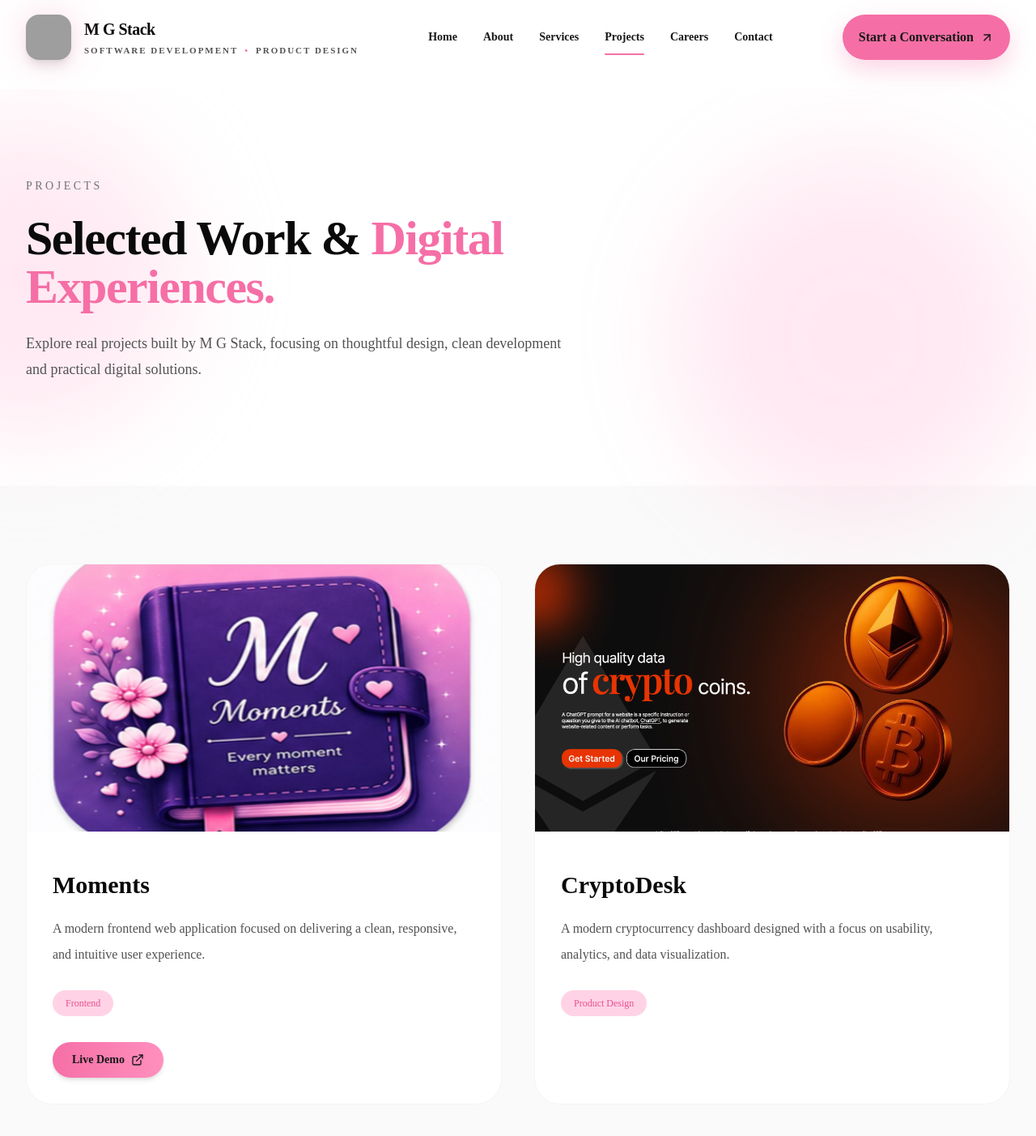
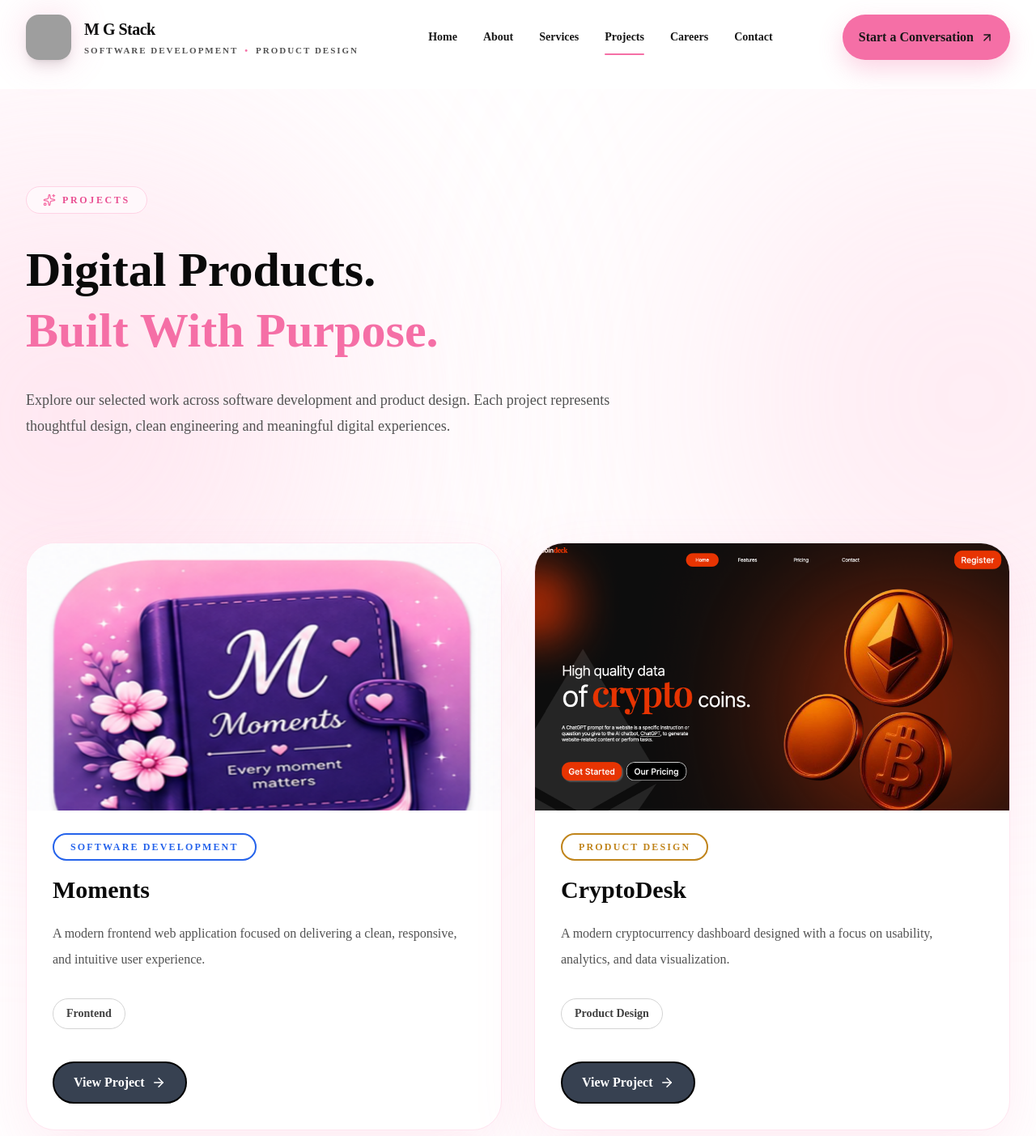
Before and after one commit to mrunaligupta2311/mg-stack, a React (Vite) app: page /projects in a window 1280 px wide. Shown: the top 1403 px of the page at 81% size. Built offline with nearby package versions, Linux system fonts and the light colour scheme; grey boxes are pictures that could not be loaded.

Commit message:
Improve projects page design and update project links

```diff
--- a/src/pages/Projects.jsx
+++ b/src/pages/Projects.jsx
@@ -1,127 +1,271 @@
  import { motion } from "framer-motion";
-import { ExternalLink, Code } from "lucide-react";
+import { ArrowRight, Sparkles } from "lucide-react";
+import { Link } from "react-router-dom";
+
 import projects from "../data/projects";
 
 const Projects = () => {
   return (
-    <main className="overflow-hidden bg-white">
+    <main className="relative overflow-hidden bg-white">
+
+
+      {/* Background */}
+
+      <div className="absolute inset-0 overflow-hidden">
+
+        <div className="absolute -left-60 top-20 h-[650px] w-[650px] rounded-full bg-[#FFD3E5] opacity-70 blur-[170px]" />
+
+        <div className="absolute right-[-220px] top-20 h-[600px] w-[600px] rounded-full bg-[#FFB8D4] opacity-40 blur-[180px]" />
+
+      </div>
+
+
+
       {/* Hero */}
-      <section className="relative px-6 pt-[110px] pb-20 lg:px-8 lg:pb-32">
-        {/* Background Glow */}
-        <div className="absolute -left-40 top-10 h-96 w-96 rounded-full bg-[#FFD3E5] opacity-50 blur-3xl" />
-        <div className="absolute right-0 top-20 h-[28rem] w-[28rem] rounded-full bg-[#FF8FBE] opacity-20 blur-3xl" />
 
-        <div className="relative mx-auto max-w-7xl">
+      <section className="relative px-6 pt-[120px] pb-24 lg:px-8 lg:pb-32">
+
+        <div className="mx-auto max-w-7xl">
+
           <motion.div
-            initial={{ opacity: 0, y: 30 }}
-            animate={{ opacity: 1, y: 0 }}
-            transition={{ duration: 0.6 }}
+
+            initial={{
+              opacity:0,
+              y:35
+            }}
+
+            animate={{
+              opacity:1,
+              y:0
+            }}
+
+            transition={{
+              duration:0.7
+            }}
+
             className="max-w-4xl"
+
           >
-            <p className="text-sm uppercase tracking-[0.25em] text-neutral-500">
-              Projects
+
+            <div className="inline-flex items-center gap-2 rounded-full border border-[#FFD3E5] bg-[#FFF8FB] px-5 py-2">
+
+              <Sparkles
+                size={16}
+                className="text-[#F56FA6]"
+              />
+
+              <span className="text-xs font-bold uppercase tracking-[0.22em] text-[#E94F92]">
+                PROJECTS
+              </span>
+
+            </div>
+
+
+
+            <h1 className="mt-8 text-5xl font-black leading-tight text-neutral-950 lg:text-6xl">
+
+              Digital Products.
+
+              <span className="block text-[#F56FA6]">
+                Built With Purpose.
+              </span>
+
+            </h1>
+
+
+
+            <p className="mt-8 max-w-3xl text-lg leading-8 text-neutral-600">
+
+              Explore our selected work across software development and
+              product design. Each project represents thoughtful design,
+              clean engineering and meaningful digital experiences.
+
             </p>
-            <h1 className="mt-6 text-4xl font-black tracking-tight text-neutral-950 sm:text-6xl">
-              Selected Work &{" "}
-              <span className="text-[#F56FA6]">Digital Experiences.</span>
-            </h1>
-            <p className="mt-6 max-w-2xl text-lg leading-8 text-neutral-600">
-              Explore real projects built by M G Stack, focusing on thoughtful
-              design, clean development and practical digital solutions.
-            </p>
+
+
           </motion.div>
+
         </div>
+
       </section>
 
-      {/* Projects */}
-      <section className="bg-neutral-50 px-6 py-24 lg:px-8">
+
+
+
+      {/* Projects Grid */}
+
+      <section className="relative px-6 pb-32 lg:px-8">
+
         <div className="mx-auto max-w-7xl">
-          {projects.length === 0 ? (
-            <div className="rounded-[32px] border border-neutral-100 bg-white p-12 text-center shadow-sm">
-              <h2 className="text-2xl font-semibold text-neutral-950">
-                Projects Coming Soon
-              </h2>
-              <p className="mt-3 text-neutral-600">
-                We are preparing our portfolio with real projects.
-              </p>
-            </div>
-          ) : (
+
+
+          {projects.length > 0 && (
+
             <div className="grid gap-10 lg:grid-cols-2">
-              {projects.map((project, index) => (
+
+
+              {projects.map((project,index)=>(
+
+
                 <motion.article
+
                   key={project.id}
-                  initial={{ opacity: 0, y: 30 }}
-                  whileInView={{ opacity: 1, y: 0 }}
-                  viewport={{ once: true }}
-                  transition={{ delay: index * 0.1 }}
-                  className="group overflow-hidden rounded-[32px] border border-neutral-100 bg-white transition-all duration-500 hover:-translate-y-2 hover:shadow-[0_30px_80px_rgba(0,0,0,0.08)]"
+
+                  initial={{
+                    opacity:0,
+                    y:40
+                  }}
+
+                  whileInView={{
+                    opacity:1,
+                    y:0
+                  }}
+
+                  viewport={{
+                    once:true
+                  }}
+
+                  transition={{
+                    delay:index*0.12
+                  }}
+
+
+                  className="group overflow-hidden rounded-[36px] border border-[#FFE5F0] bg-white shadow-[0_30px_80px_rgba(245,111,166,0.12)] transition-all duration-500 hover:-translate-y-3 hover:shadow-[0_35px_90px_rgba(245,111,166,0.22)]"
+
                 >
+
+
+
                   {/* Image */}
-                  <div className="relative aspect-video overflow-hidden">
+
+                  <div className="aspect-video overflow-hidden bg-[#FFF6FA]">
+
                     <img
+
                       src={project.image}
+
                       alt={project.title}
-                      className="h-full w-full object-cover transition-transform duration-700 group-hover:scale-105"
+
+                      className="h-full w-full object-cover object-top transition duration-700 group-hover:scale-110"
+
                     />
-                    <div className="absolute inset-0 bg-gradient-to-t from-black/20 to-transparent opacity-0 group-hover:opacity-100 transition" />
+
                   </div>
 
+
+
+
                   {/* Content */}
+
                   <div className="p-8">
-                    <p className="text-xs uppercase tracking-[0.2em] text-neutral-500">
-                      {project.category}
-                    </p>
-                    <h2 className="mt-4 text-3xl font-bold text-neutral-950">
+
+
+
+                    {/* Department */}
+
+                    <span
+
+                      className={`rounded-full border-2 bg-white px-5 py-2 text-xs font-bold uppercase tracking-[0.18em] ${
+                        project.department === "Software Development"
+                        ? "border-[#2563EB] text-[#2563EB]"
+                        : "border-[#C0841A] text-[#C0841A]"
+                      }`}
+
+                    >
+
+                      {project.department}
+
+                    </span>
+
+
+
+
+                    <h2 className="mt-6 text-3xl font-black text-neutral-950">
+
                       {project.title}
+
                     </h2>
+
+
+
                     <p className="mt-5 leading-8 text-neutral-600">
+
                       {project.description}
+
                     </p>
 
-                    {/* Technologies */}
-                    <div className="mt-7 flex flex-wrap gap-3">
-                      {project.technologies.map((tech) => (
+
+
+
+                    {/* Technology */}
+
+                    <div className="mt-8 flex flex-wrap gap-3">
+
+                      {project.technologies.map((tech)=>(
+
                         <span
+
                           key={tech}
-                          className="rounded-full bg-[#FFD3E5] px-4 py-2 text-xs font-medium text-[#E94F92]"
+
+                          className="rounded-full border border-neutral-300 bg-white px-4 py-2 text-sm font-semibold text-neutral-700"
+
                         >
+
                           {tech}
+
                         </span>
+
                       ))}
+
                     </div>
 
-                    {/* Actions */}
-                    <div className="mt-8 flex flex-wrap gap-4">
-                      {project.liveUrl && (
-                        <a
-                          href={project.liveUrl}
-                          target="_blank"
-                          rel="noreferrer"
-                          className="inline-flex items-center gap-2 rounded-full bg-gradient-to-r from-[#F56FA6] to-[#FF8FBE] px-6 py-3 text-sm font-semibold text-white transition-all hover:-translate-y-1 hover:from-[#FF8FBE] hover:to-[#F56FA6] shadow-md hover:shadow-lg"
-                        >
-                          Live Demo <ExternalLink size={16} />
-                        </a>
-                      )}
-                      {project.githubUrl && (
-                        <a
-                          href={project.githubUrl}
-                          target="_blank"
-                          rel="noreferrer"
-                          className="inline-flex items-center gap-2 rounded-full border border-neutral-300 px-6 py-3 text-sm font-semibold text-neutral-950 transition-all hover:-translate-y-1 hover:border-[#F56FA6] hover:text-[#F56FA6]"
-                        >
-                          Code <Code size={16} />
-                        </a>
-                      )}
+
+
+
+                    {/* View */}
+
+                    <div className="mt-10">
+
+{(project.pdfUrl || project.liveUrl) && (
+  <a
+    href={project.pdfUrl || project.liveUrl}
+    target="_blank"
+    rel="noreferrer"
+    className="inline-flex items-center gap-2 rounded-full border-2 border-black bg-[#374151] px-6 py-3 !font-semibold !text-white transition-all duration-300 hover:scale-105 hover:bg-black"
+  >
+    View Project
+    <ArrowRight size={18} className="text-white" />
+  </a>
+)}
+
+
+
+
                     </div>
+
+
                   </div>
+
+
                 </motion.article>
+
+
               ))}
+
+
             </div>
+
           )}
+
+
         </div>
+
       </section>
+
+
     </main>
   );
 };
 
+
 export default Projects;
```
